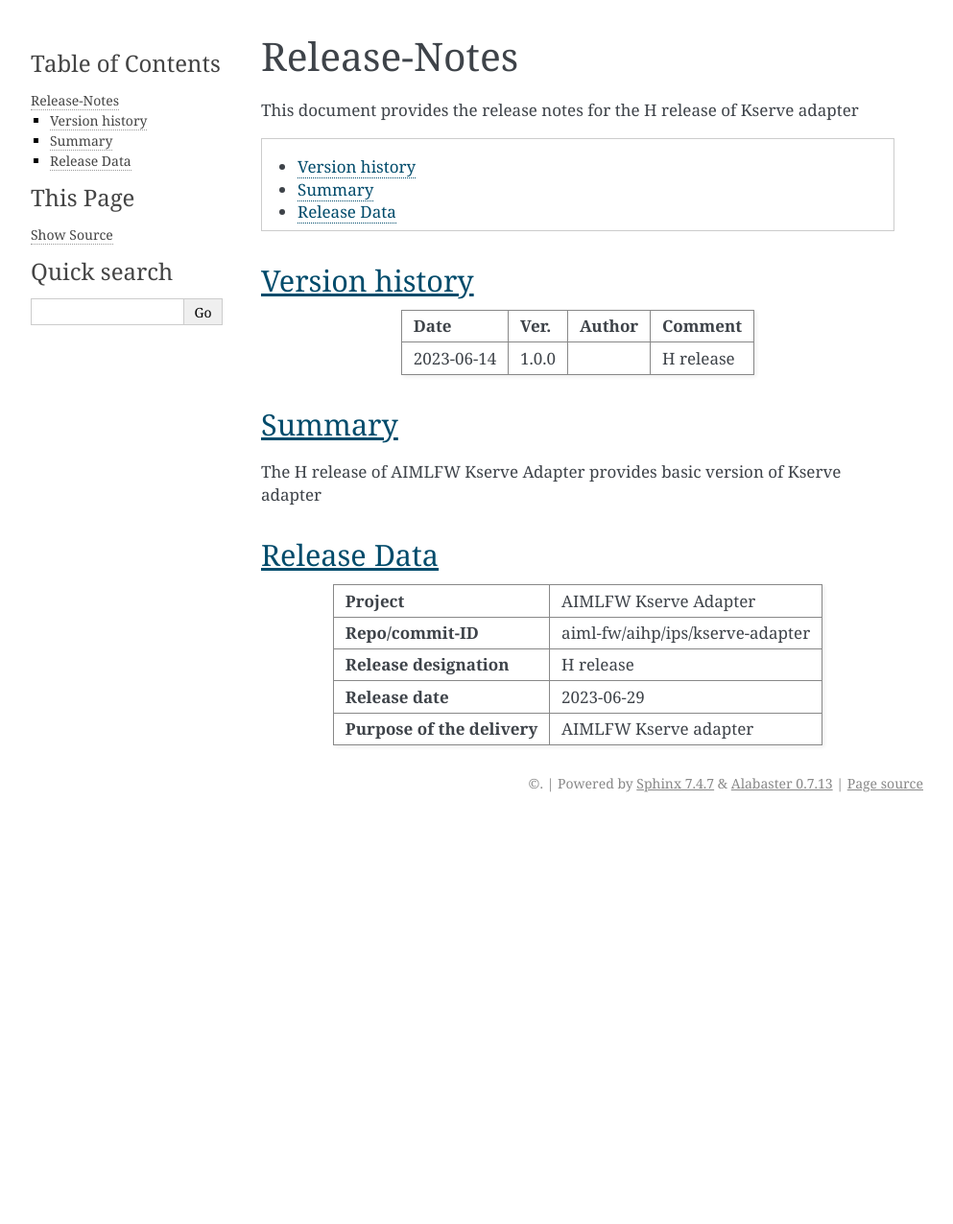
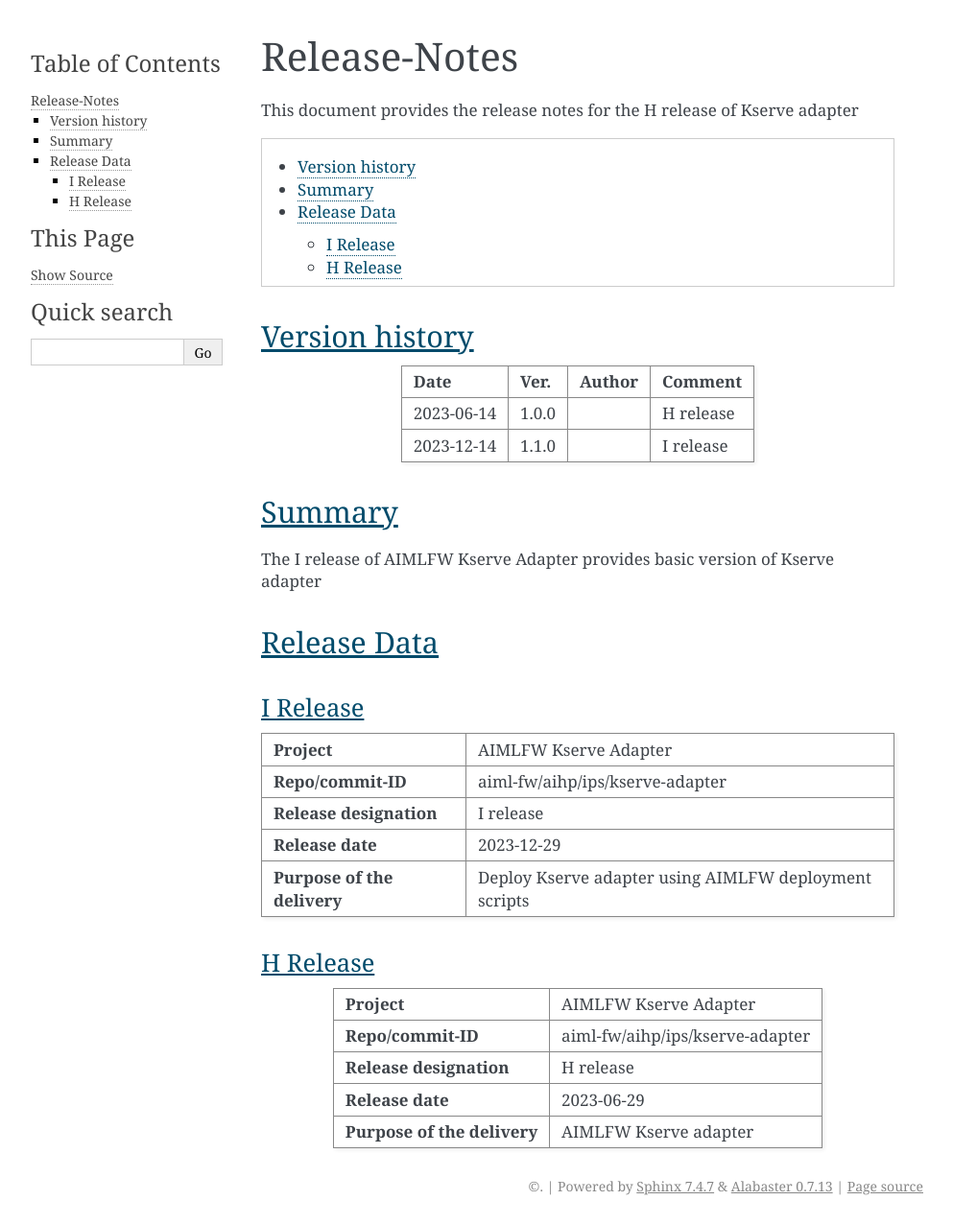
Before and after one commit to o-ran-sc/aiml-fw-aihp-ips-kserve-adapter, a Sphinx documentation site: the page built from docs/release-notes.rst, in a window 1280 px wide. Shown: the whole page at 96% size, without its empty margins (148-1141 px from the left). Built offline with Sphinx 7.4.7, drawn with Linux system fonts in a browser that asks for light colours; before the commit the page ends 900 px from its top, so only the background shows below that.

Commit message:
Change the release tag,Adding release related changes
Issue-Id: AIMLFW-73

Change-Id: I5e383936558e22ed29284f5b7c6d307a5843d8b3
Signed-off-by: SANDEEP KUMAR JAISAWAL <s.jaisawal@samsung.com>

```diff
--- a/docs/release-notes.rst
+++ b/docs/release-notes.rst
@@ -3,6 +3,7 @@
 
 .. Copyright (c) 2023 Samsung Electronics Co., Ltd. All Rights Reserved.
 
+=============
 Release-Notes
 =============
 This document provides the release notes for the H release of Kserve adapter
@@ -12,7 +13,7 @@ This document provides the release notes for the H release of Kserve adapter
    :local:
 
 Version history
----------------
+===============
 
 +--------------------+--------------------+--------------------+--------------------+
 | **Date**           | **Ver.**           | **Author**         | **Comment**        |
@@ -21,16 +22,43 @@ Version history
 | 2023-06-14         | 1.0.0              |                    | H release          |
 |                    |                    |                    |                    |
 +--------------------+--------------------+--------------------+--------------------+
+| 2023-12-14         | 1.1.0              |                    | I release          |
+|                    |                    |                    |                    |
++--------------------+--------------------+--------------------+--------------------+
 
 
 Summary
--------
+=======
 
-The H release of AIMLFW Kserve Adapter provides basic version of Kserve adapter
+The I release of AIMLFW Kserve Adapter provides basic version of Kserve adapter
 
 
 Release Data
-------------
+============
+
+I Release
+---------
+
++--------------------------------------+-------------------------------------------------------+
+| **Project**                          | AIMLFW Kserve Adapter                                 |
+|                                      |                                                       |
++--------------------------------------+-------------------------------------------------------+
+| **Repo/commit-ID**                   | aiml-fw/aihp/ips/kserve-adapter                       |
+|                                      |                                                       |
++--------------------------------------+-------------------------------------------------------+
+| **Release designation**              | I release                                             |
+|                                      |                                                       |
++--------------------------------------+-------------------------------------------------------+
+| **Release date**                     | 2023-12-29                                            |
+|                                      |                                                       |
++--------------------------------------+-------------------------------------------------------+
+| **Purpose of the delivery**          | Deploy Kserve adapter using AIMLFW deployment scripts |
+|                                      |                                                       |
++--------------------------------------+-------------------------------------------------------+
+
+
+H Release
+---------
 
 +--------------------------------------+--------------------------------------+
 | **Project**                          | AIMLFW Kserve Adapter                |
```
Also changed, not shown: docs/user-guide.rst (+8 -2 lines), LICENSES.txt (added), 1 other file.
